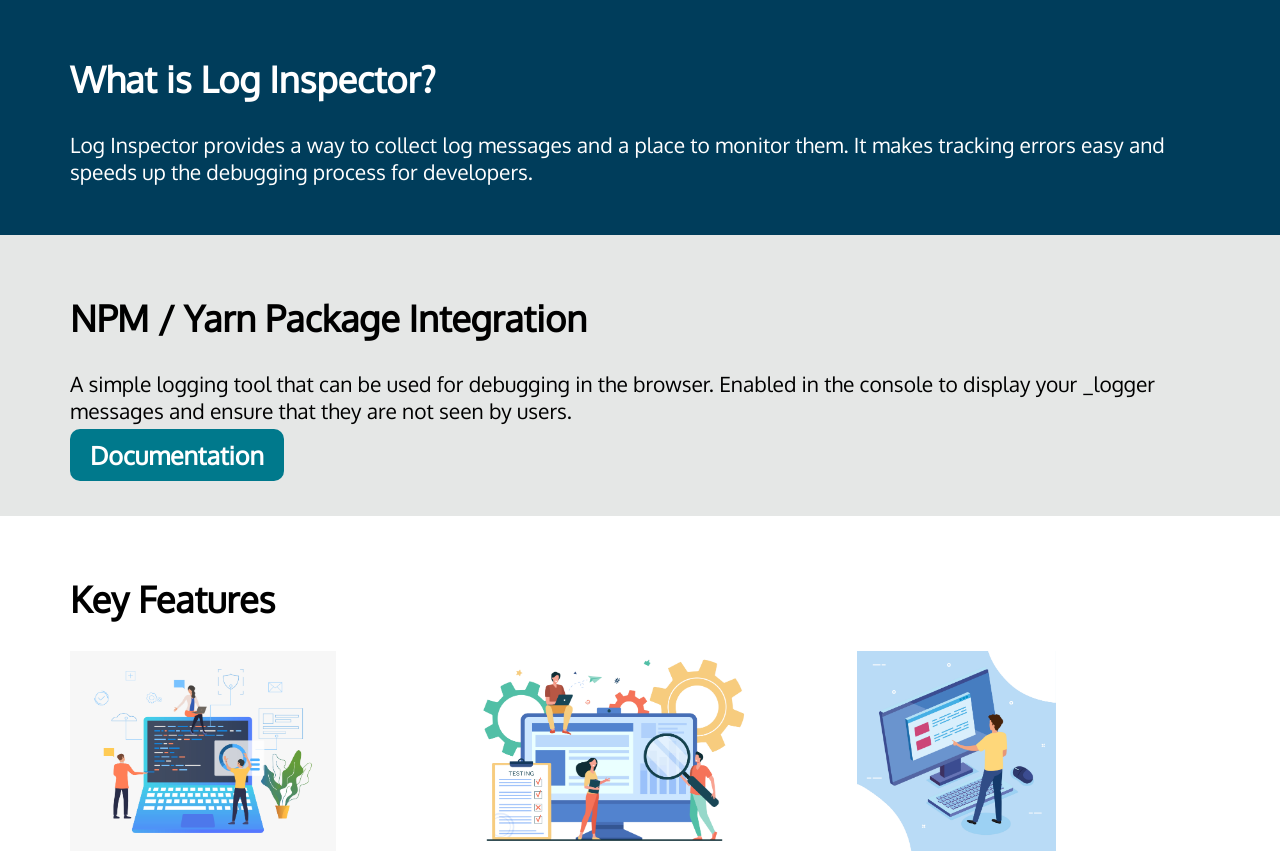
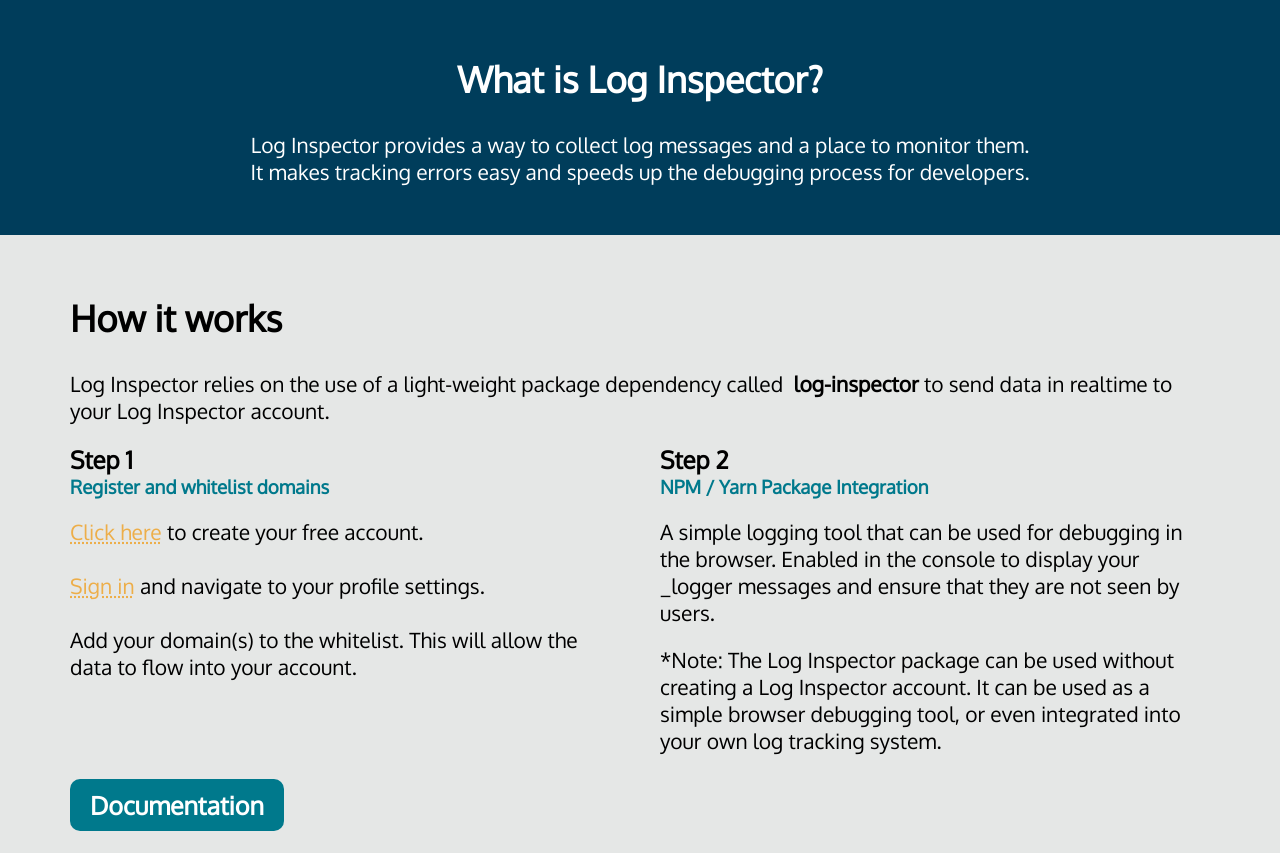
Before and after one commit to BEllis0/log_inspector, a React (Create React App) app in the folder client/: page / in a window 1280 px wide. Shown: the part 560-1413 px from the top of the page. Built offline with nearby package versions, Linux system fonts and the light colour scheme.

Commit message:
formatting display for blades and footer

```diff
--- a/client/src/components/Views/Home/Home.jsx
+++ b/client/src/components/Views/Home/Home.jsx
@@ -15,6 +15,7 @@ import PrimaryNav from '../../Nav/Primary/PrimaryNav.jsx';
 import AuthNav from '../../Nav/AuthNav/AuthNav.jsx';
 import SnackbarAlerts from '../../Misc/Snackbar/Snackbar.jsx';
 import HomeHero from '../../Heros/Home/HomeHero.jsx';
+import PublicFooter from '../../Nav/PublicFooter/PublicFooter.jsx';
 
 
 const Home = props => {
@@ -35,11 +36,12 @@ const Home = props => {
             {/* Blade 1 */}
             <div id={styles.bladeOne}>
                 <div className="container">
-                    <div className="bladeHeader">
+                    <div className="bladeHeader tac">
                         <h1 className="heading">What is Log Inspector?</h1>
                     </div>
-                    <div>
+                    <div className="tac">
                         <p>Log Inspector provides a way to collect log messages and a place to monitor them.
+                            <br />
                             It makes tracking errors easy and speeds up the debugging process for developers.
                         </p>
                         <br />
@@ -51,16 +53,47 @@ const Home = props => {
             <div id={styles.bladeTwo}>
                 <div className="container">
                     <div className="bladeHeader">
-                        <h1 className="heading">NPM / Yarn Package Integration</h1>
+                        <h1 className="heading">How it works</h1>
                     </div>
-                    <div className="flex">
-                        <div>
+                    <div>
+                        <p>Log Inspector relies on the use of a light-weight package dependency called &nbsp;
+                            <span className="strong ">log-inspector</span> to send data in realtime to your Log Inspector account.
+                        </p>
+                        <br />
+                    </div>
+                    <div className="flex col2-container">
+                        <div className="fb6">
+                            <h2>Step 1</h2>
+                            <h3>Register and whitelist domains</h3>
+                            <br />
+                            <p>
+                                <Link to="/register" className="linkOrange">Click here</Link> to create your free account.
+                                <br />
+                                <br />
+                                <Link to="/sign-in" className="linkOrange">Sign in</Link> and navigate to your profile settings.
+                                <br />
+                                <br />
+                                Add your domain(s) to the whitelist. This will allow the data to flow into your account.
+                            </p>
+
+                        </div>
+                        <div className="fb6">
+                            <h2>Step 2</h2>
+                            <h3>NPM / Yarn Package Integration</h3>
+                            <br />
                             <p>A simple logging tool that can be used for debugging in the browser.
                                 Enabled in the console to display your _logger messages and ensure
                                 that they are not seen by users.
                             </p>
+                            <br />
+                            <p>
+                                *Note: The Log Inspector package can be used without creating a Log Inspector account.
+                                It can be used as a simple browser debugging tool, or even integrated into your own log tracking
+                                system.
+                            </p>
                         </div>
                     </div>
+                    <br />
                     <div className="primaryCTA">Documentation</div>
                 </div>
             </div>
@@ -100,6 +133,8 @@ const Home = props => {
                 </div>
             </div>
 
+            <PublicFooter  />
+
             <SnackbarAlerts />
         </>
     )
```
